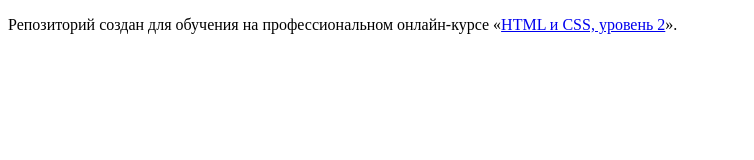
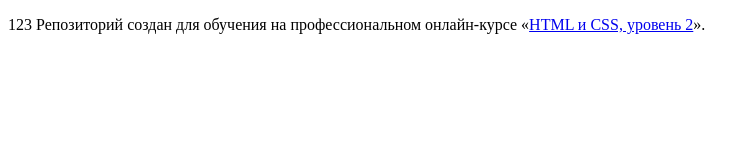
Before and after one commit to Nakleikoff/61758-pink-20, a website: page source/index.html in a window 1280 px wide. Shown: the whole page, without its empty margins (0-754 px from the left). Drawn offline with Linux system fonts and the light colour scheme.

Commit message:
Update index.html

```diff
--- a/source/index.html
+++ b/source/index.html
@@ -6,7 +6,7 @@
   </head>
   <body>
 
-    <p>Репозиторий создан для обучения на профессиональном онлайн‑курсе «<a href="https://htmlacademy.ru/intensive/adaptive">HTML и CSS, уровень 2</a>».</p>
+    <p>123 Репозиторий создан для обучения на профессиональном онлайн‑курсе «<a href="https://htmlacademy.ru/intensive/adaptive">HTML и CSS, уровень 2</a>».</p>
 
   </body>
 </html>
```
